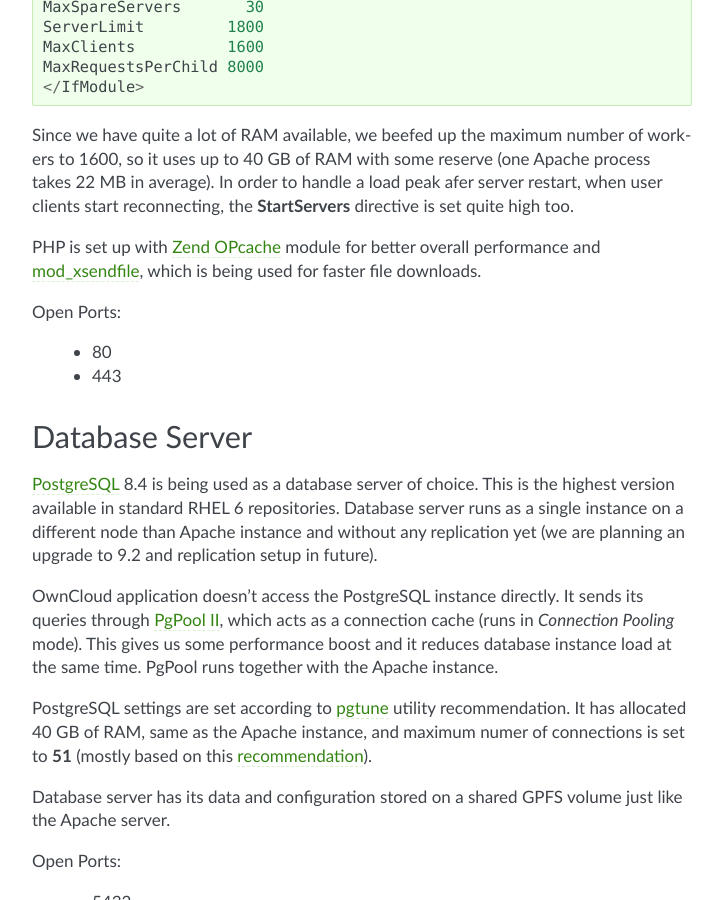
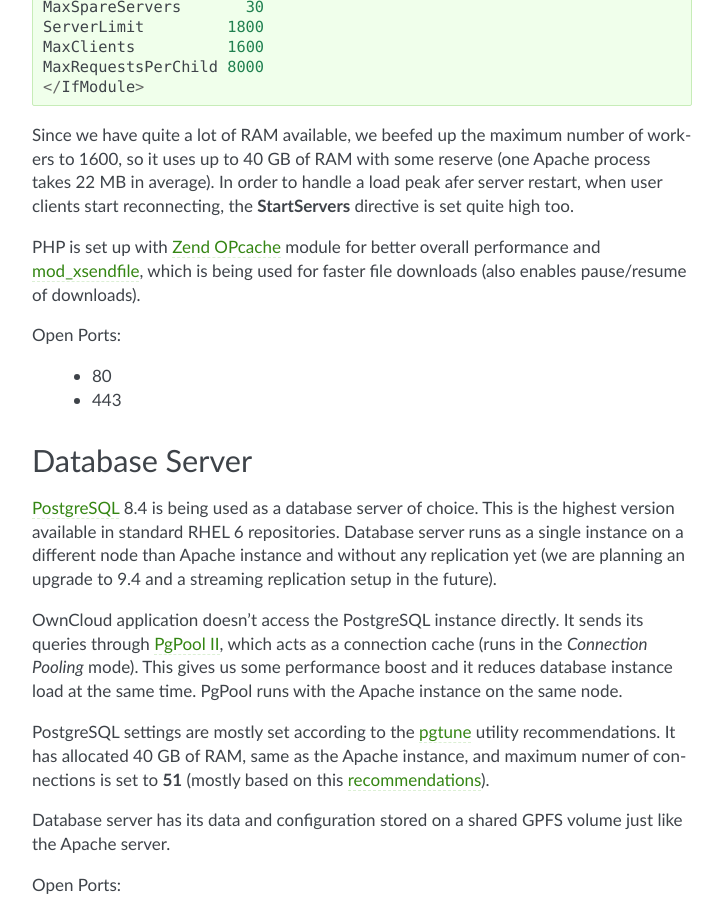
Before and after one commit to switch-ch/cloudservice-owncloud, a Sphinx documentation site: the page built from source/cesnet/architecture.rst, in a window 1280 px wide and 900 px high, scrolled down 1652 px. Shown: the whole window, without its empty margins (388-1111 px from the left). Built offline with Sphinx 7.4.7, drawn with Linux system fonts in a browser that asks for light colours; some of the changed text lies outside the part shown.

```diff
--- a/source/cesnet/architecture.rst
+++ b/source/cesnet/architecture.rst
@@ -59,7 +59,7 @@ In order to handle a load peak afer server restart, when user clients start reco
 **StartServers** directive is set quite high too.
 
 PHP is set up with `Zend OPcache`_ module for better overall performance and `mod_xsendfile`_, which is being
-used for faster file downloads.
+used for faster file downloads (also enables pause/resume of downloads).
 
 Open Ports:
 
@@ -71,17 +71,17 @@ Database Server
 
 PostgreSQL_ 8.4 is being used as a database server of choice. This is the highest version available
 in standard RHEL 6 repositories. Database server runs as a single instance on a
-different node than Apache instance and without any replication yet (we are planning an upgrade to 9.2
-and replication setup in future).
+different node than Apache instance and without any replication yet (we are planning an upgrade to 9.4
+and a streaming replication setup in the future).
 
 OwnCloud application doesn't access the PostgreSQL instance directly. It sends its queries
-through `PgPool II`_, which acts as a connection cache (runs in *Connection Pooling* mode).
+through `PgPool II`_, which acts as a connection cache (runs in the *Connection Pooling* mode).
 This gives us some performance boost and it reduces database instance load at the same time.
-PgPool runs together with the Apache instance.
+PgPool runs with the Apache instance on the same node.
 
-PostgreSQL settings are set according to pgtune_ utility recommendation. It has allocated
+PostgreSQL settings are mostly set according to the pgtune_ utility recommendations. It has allocated
 40 GB of RAM, same as the Apache instance, and maximum numer of connections is set to **51**
-(mostly based on this recommendation_).
+(mostly based on this recommendations_).
 
 Database server has its data and configuration stored on a shared GPFS volume just like the Apache server.
 
@@ -156,7 +156,7 @@ and create graphs. We have currently graps for the following ownCloud statistics
 .. _PostgreSQL: http://www.postgresql.org/
 .. _`PgPool II`: http://www.pgpool.net/mediawiki/index.php/Main_Page
 .. _pgtune: http://pgtune.leopard.in.ua/
-.. _recommendation: http://wiki.postgresql.org/wiki/Number_Of_Database_Connections#How_to_Find_the_Optimal_Database_Connection_Pool_Size
+.. _recommendations: http://wiki.postgresql.org/wiki/Number_Of_Database_Connections#How_to_Find_the_Optimal_Database_Connection_Pool_Size
 .. _SimpleSAMLphp: https://simplesamlphp.org/
 .. _eduId: http://eduid.cz/
 .. _eduGAIN: http://www.geant.net/service/eduGAIN/Pages/home.aspx
--- a/source/cesnet/experiences.rst
+++ b/source/cesnet/experiences.rst
@@ -1,5 +1,5 @@
 CESNET Experiences
-==================
+====================
 
 This chapter discusses technical challenges we have faced and experiences
 we have gained while deploying and running the ownCloud service.
--- a/source/cesnet/installation.rst
+++ b/source/cesnet/installation.rst
@@ -1,5 +1,5 @@
-Installation
-============
+CESNET Installation
+===================
 
 Prerequisites
 -------------
--- a/source/cesnet/modifications.rst
+++ b/source/cesnet/modifications.rst
@@ -1,4 +1,4 @@
-CESNET's modifications to ownCloud
+CESNET Modifications to ownCloud
 ==================================
 
 User Authentication and Management
--- a/source/index.rst
+++ b/source/index.rst
@@ -9,15 +9,16 @@ Welcome to OwnCloud Black Book's documentation!
 Contents:
 
 .. toctree::
-   :maxdepth: 2
+   :maxdepth: 3
 
    intro
    service-description
+   experiences
    switch/architecture
    switch/installation
    garr/architecture
    garr/installation
-   experiences
+   cesnet/service-description
    cesnet/architecture
    cesnet/installation
    cesnet/modifications
```
Also changed, not shown: other parts of source/cesnet/architecture.rst (+2 -2 lines), source/cesnet/service-description.rst (added, +23 -0 lines).
